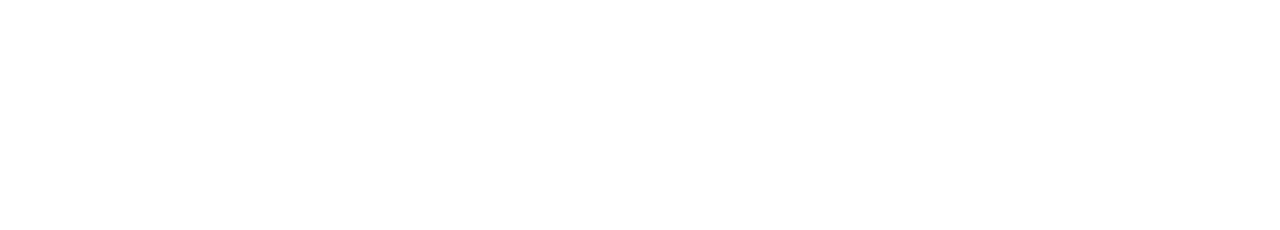
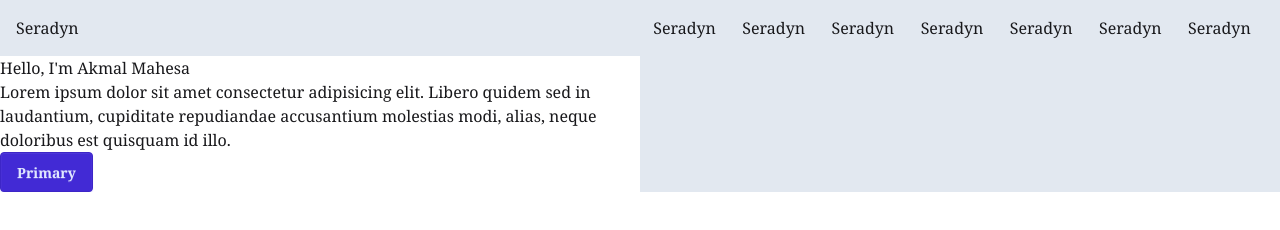
Before and after one commit to alientttt/alientttt.github.io, a plain HTML site: page Kerangka/index.html in a window 1280 px wide. Drawn offline with nearby package versions, Linux system fonts and the light colour scheme.

```diff
--- a/Kerangka/index.html
+++ b/Kerangka/index.html
@@ -5,11 +5,46 @@
   <meta name="viewport" content="width=device-width, initial-scale=1.0">
   <link rel="stylesheet" href="/css/style.css">
   <script src="https://unpkg.com/@tailwindcss/browser@4"></script>
+  <link href="https://cdn.jsdelivr.net/npm/daisyui@5" rel="stylesheet" type="text/css" />
+  <script src="https://cdn.jsdelivr.net/npm/@tailwindcss/browser@4"></script>
+  <link href="https://cdn.jsdelivr.net/npm/daisyui@$5/themes.css" rel="stylesheet" type="text/css" />
   <title>Latihan Portofolio</title>
 </head>
 <body>
-  <div class="container">
+  <div class="container font-serif overflow-x-hidden">
+    <header class="bg-slate-200 px-4 py-4">
+      <div class="row-1">
+        <div class="column-1 grid grid-cols-12">
+          <a href="#" class="logo col-span-6">Seradyn</a>
+          <div class="menu-head-nav col-span-6 flex justify-around">
+            <a href="#" class="">Seradyn</a>
+            <a href="#" class="">Seradyn</a>
+            <a href="#" class="">Seradyn</a>
+            <a href="#" class="">Seradyn</a>
+            <a href="#" class="">Seradyn</a>
+            <a href="#" class="">Seradyn</a>
+            <a href="#" class="">Seradyn</a>
+          </div>
+        </div>
+      </div>
+    </header>
 
+    <main class="">
+      <div class="row-2">
+        <div class="column-1 grid grid-cols-12">
+          <div class="right-content col-span-6">
+            <span>Hello, I'm</span>
+            <span>Akmal Mahesa</span>
+            <p>Lorem ipsum dolor sit amet consectetur adipisicing elit. Libero quidem sed in laudantium, cupiditate repudiandae accusantium molestias modi, alias, neque doloribus est quisquam id illo.</p>
+            <button class="btn btn-primary">Primary</button>
+          </div>
+
+          <div class="mid-content col-span-6 bg-slate-200">
+
+          </div>
+        </div>
+      </div>
+    </main>
   </div>
 </body>
 </html>
```
Also changed, not shown: img/avatar-sera.png (added), img/sera.png.
